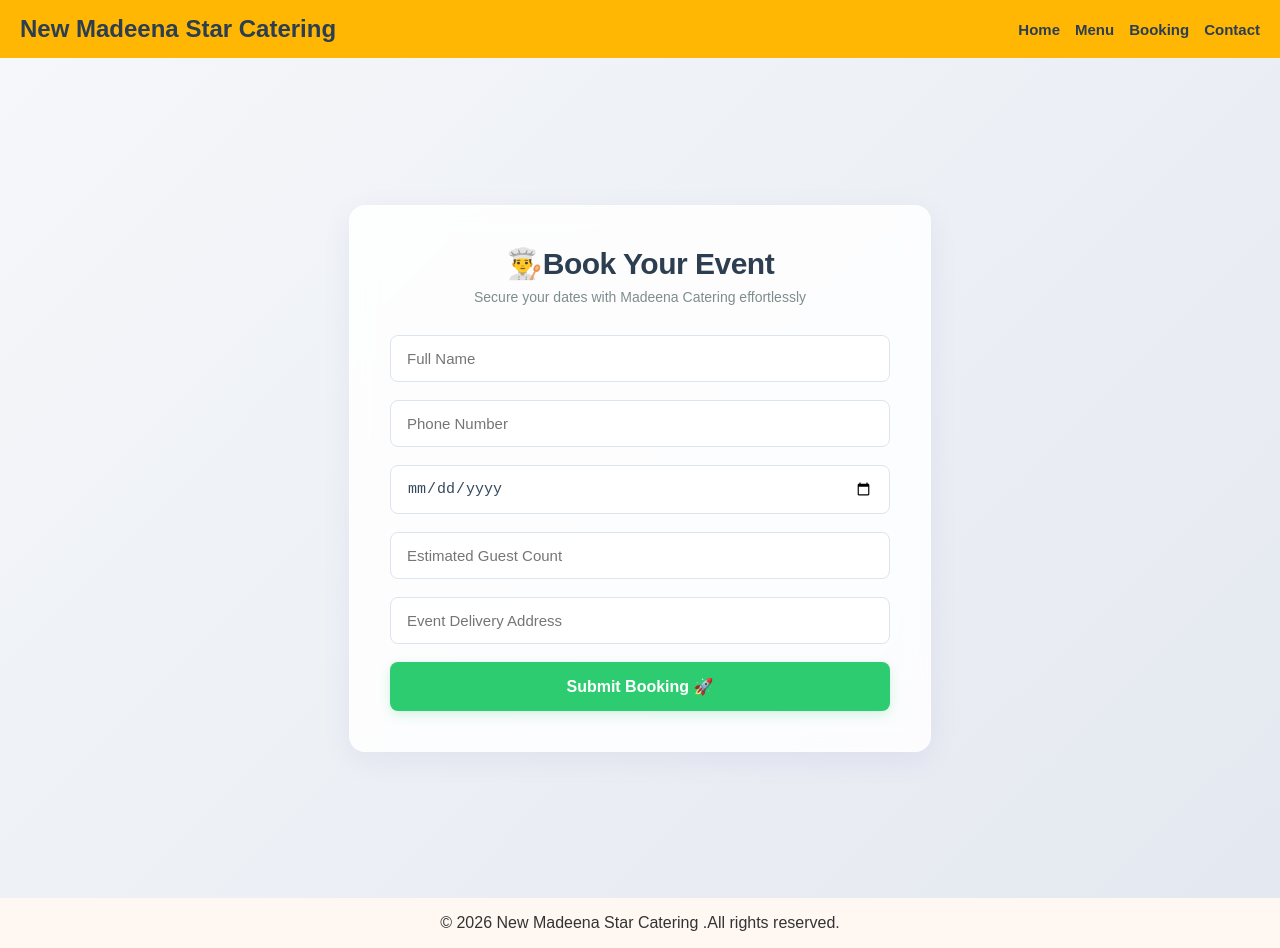
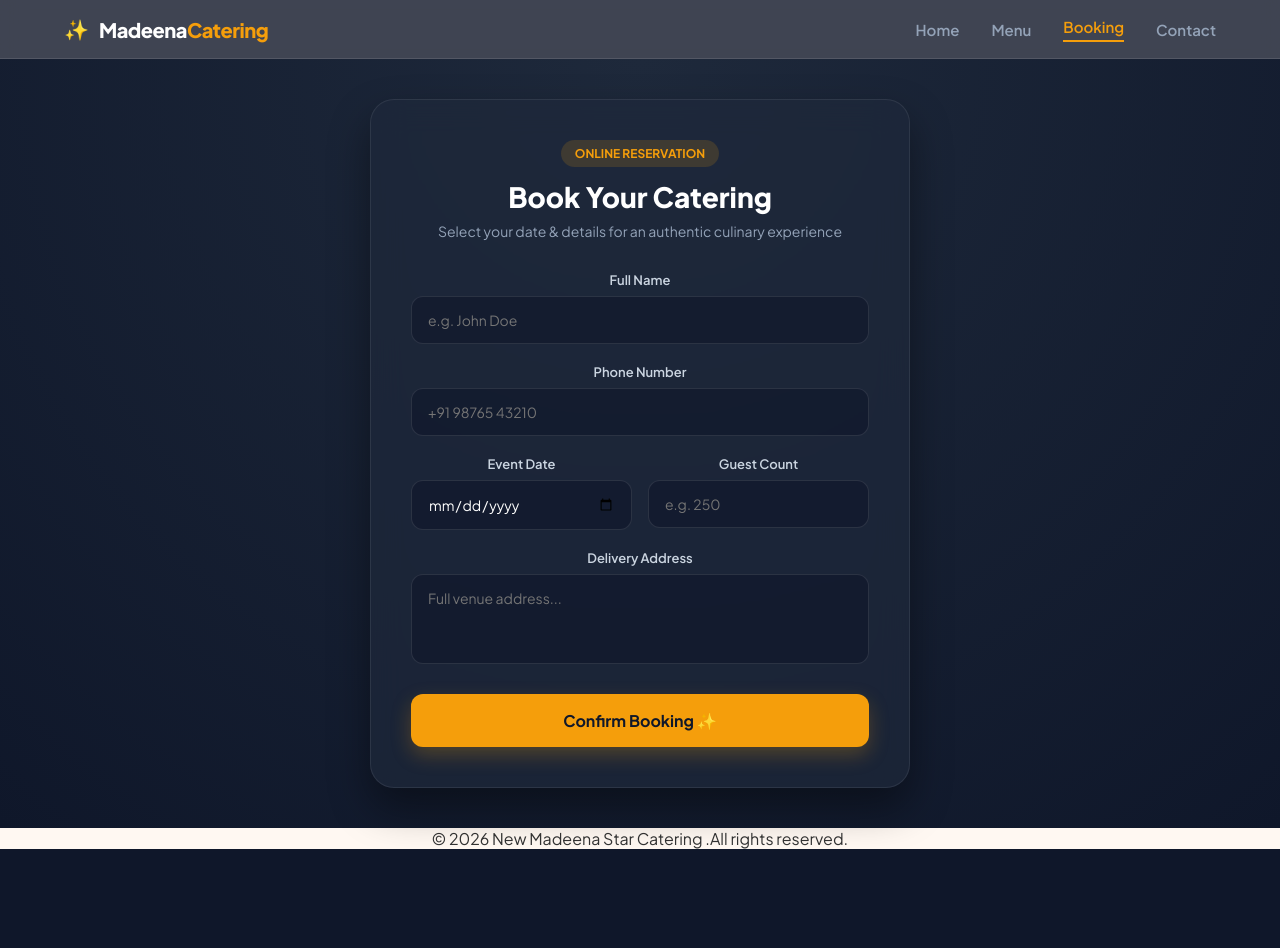
Before and after one commit to Nayeem036/new-madeena-frontend, a React (Create React App) app: page /booking in a window 1280 px wide. After the commit the page ends 849 px from the top, so only its background shows below. Built offline with nearby package versions, Linux system fonts and the light colour scheme.

Commit message:
style: upgrade application UI layout to modern 2026 design

```diff
--- a/src/Pages/Booking.jsx
+++ b/src/Pages/Booking.jsx
@@ -20,105 +20,96 @@ function Booking() {
     try {
       const response = await fetch('http://98.88.26.45:5000/api/booking', {
         method: 'POST',
-        headers: {
-          'Content-Type': 'application/json',
-        },
+        headers: { 'Content-Type': 'application/json' },
         body: JSON.stringify(formData),
       });
 
       if (response.ok) {
-        const result = await response.json();
-
-        // Branded SweetAlert2 Modal
         Swal.fire({
-          title: "New Madeena Star Catering",
-          text: result.message || "🎉 Success! Your catering order has been successfully booked. We look forward to serving you!",
+          title: "Reservation Received",
+          text: "Your catering order has been submitted successfully!",
           icon: "success",
-          confirmButtonColor: "#2ECC71",
-          confirmButtonText: "Awesome!",
-          borderRadius: "12px"
+          confirmButtonColor: "#F59E0B"
         });
-
         setFormData({ name: "", phone: "", eventDate: "", guests: "", address: "" });
       } else {
-        Swal.fire({
-          title: "New Madeena Star Catering",
-          text: "Server Error. Please try again.",
-          icon: "error",
-          confirmButtonColor: "#E74C3C"
-        });
+        Swal.fire({ title: "Error", text: "Server issue. Please try again.", icon: "error" });
       }
-    } catch (error) {
-      console.error("Connection Error:", error);
-      Swal.fire({
-        title: "New Madeena Star Catering",
-        text: "Could not reach the backend.",
-        icon: "warning",
-        confirmButtonColor: "#F39C12"
-      });
+    } catch (err) {
+      Swal.fire({ title: "Connection Error", text: "Unable to reach backend.", icon: "warning" });
     } finally {
       setIsSubmitting(false);
     }
   };
 
   return (
-    <div style={styles.pageContainer}>
-      <div style={styles.glassCard}>
-        <h1 style={styles.title}> 👨‍🍳Book Your Event</h1>
-        <p style={styles.subtitle}>Secure your dates with Madeena Catering effortlessly</p>
+    <div style={bookingStyles.pageWrapper}>
+      <div style={bookingStyles.glassCard}>
+        <div style={bookingStyles.headerArea}>
+          <span style={bookingStyles.badge}>Online Reservation</span>
+          <h1 style={bookingStyles.title}>Book Your Catering</h1>
+          <p style={bookingStyles.subtitle}>Select your date & details for an authentic culinary experience</p>
+        </div>
 
-        <form onSubmit={handleSubmit} style={styles.formStructure}>
-          <div style={styles.inputWrapper}>
+        <form onSubmit={handleSubmit} style={bookingStyles.form}>
+          <div style={bookingStyles.inputGroup}>
+            <label style={bookingStyles.label}>Full Name</label>
             <input
               name="name"
               value={formData.name}
-              placeholder="Full Name"
               onChange={handleChange}
-              style={styles.modernInput}
+              placeholder="e.g. John Doe"
+              style={bookingStyles.input}
               required
             />
           </div>
 
-          <div style={styles.inputWrapper}>
+          <div style={bookingStyles.inputGroup}>
+            <label style={bookingStyles.label}>Phone Number</label>
             <input
               name="phone"
               value={formData.phone}
-              placeholder="Phone Number"
               onChange={handleChange}
-              style={styles.modernInput}
+              placeholder="+91 98765 43210"
+              style={bookingStyles.input}
               required
             />
           </div>
 
-          <div style={styles.inputWrapper}>
+          <div style={bookingStyles.gridTwo}>
+            <div style={bookingStyles.inputGroup}>
+              <label style={bookingStyles.label}>Event Date</label>
               <input
+                type="date"
                 name="eventDate"
                 value={formData.eventDate}
-              type="date"
                 onChange={handleChange}
-              style={styles.modernInput}
+                style={bookingStyles.input}
                 required
               />
             </div>
-
-          <div style={styles.inputWrapper}>
+            <div style={bookingStyles.inputGroup}>
+              <label style={bookingStyles.label}>Guest Count</label>
               <input
+                type="number"
                 name="guests"
                 value={formData.guests}
-              placeholder="Estimated Guest Count"
                 onChange={handleChange}
-              style={styles.modernInput}
+                placeholder="e.g. 250"
+                style={bookingStyles.input}
                 required
               />
             </div>
+          </div>
 
-          <div style={styles.inputWrapper}>
-            <input
+          <div style={bookingStyles.inputGroup}>
+            <label style={bookingStyles.label}>Delivery Address</label>
+            <textarea
               name="address"
               value={formData.address}
-              placeholder="Event Delivery Address"
               onChange={handleChange}
-              style={styles.modernInput}
+              placeholder="Full venue address..."
+              style={{ ...bookingStyles.input, height: "90px", resize: "none" }}
               required
             />
           </div>
@@ -126,9 +117,9 @@ function Booking() {
           <button
             type="submit"
             disabled={isSubmitting}
-            style={isSubmitting ? { ...styles.submitBtn, ...styles.btnDisabled } : styles.submitBtn}
+            style={isSubmitting ? { ...bookingStyles.btn, opacity: 0.6 } : bookingStyles.btn}
           >
-            {isSubmitting ? "Processing Reservation..." : "Submit Booking 🚀"}
+            {isSubmitting ? "Processing..." : "Confirm Booking ✨"}
           </button>
         </form>
       </div>
@@ -136,75 +127,92 @@ function Booking() {
   );
 }
 
-const styles = {
-  pageContainer: {
-    minHeight: "100vh",
+const bookingStyles = {
+  pageWrapper: {
+    minHeight: "calc(100vh - 70px)",
     display: "flex",
     justifyContent: "center",
     alignItems: "center",
-    background: "linear-gradient(135deg, #f5f7fa 0%, #e4e8f0 100%)",
-    padding: "20px"
+    padding: "40px 20px",
+    background: "radial-gradient(circle at top, #1E293B 0%, #0F172A 100%)"
   },
   glassCard: {
-    background: "rgba(255, 255, 255, 0.85)",
-    backdropFilter: "blur(12px)",
-    borderRadius: "16px",
+    width: "100%",
+    maxWidth: "540px",
+    backgroundColor: "rgba(30, 41, 59, 0.7)",
+    backdropFilter: "blur(16px)",
+    borderRadius: "24px",
+    border: "1px solid rgba(255, 255, 255, 0.08)",
     padding: "40px",
-    width: "100%",
-    maxWidth: "500px",
-    boxShadow: "0 8px 32px 0 rgba(31, 38, 135, 0.06)",
-    border: "1px solid rgba(255, 255, 255, 0.4)",
-    textAlign: "center"
+    boxShadow: "0 20px 40px rgba(0,0,0,0.4)"
+  },
+  headerArea: {
+    textAlign: "center",
+    marginBottom: "32px"
+  },
+  badge: {
+    display: "inline-block",
+    padding: "6px 14px",
+    backgroundColor: "rgba(245, 158, 11, 0.15)",
+    color: "#F59E0B",
+    borderRadius: "20px",
+    fontSize: "12px",
+    fontWeight: "700",
+    textTransform: "uppercase",
+    marginBottom: "12px"
   },
   title: {
-    color: "#2C3E50",
-    fontSize: "30px",
-    fontWeight: "700",
-    margin: "0 0 8px 0",
-    letterSpacing: "-0.5px"
+    fontSize: "28px",
+    fontWeight: "800",
+    color: "#FFFFFF",
+    marginBottom: "8px"
   },
   subtitle: {
-    color: "#7F8C8D",
     fontSize: "14px",
-    margin: "0 0 30px 0"
+    color: "#94A3B8"
   },
-  formStructure: {
+  form: {
     display: "flex",
     flexDirection: "column",
-    gap: "18px"
+    gap: "20px"
   },
-  inputWrapper: {
-    width: "100%"
+  gridTwo: {
+    display: "grid",
+    gridTemplateColumns: "1fr 1fr",
+    gap: "16px"
   },
-  modernInput: {
+  inputGroup: {
+    display: "flex",
+    flexDirection: "column",
+    gap: "8px"
+  },
+  label: {
+    fontSize: "13px",
+    fontWeight: "600",
+    color: "#CBD5E1"
+  },
+  input: {
     width: "100%",
     padding: "14px 16px",
-    borderRadius: "8px",
-    border: "1px solid #DCE4EC",
-    backgroundColor: "#FFFFFF",
-    fontSize: "15px",
-    color: "#34495E",
-    transition: "all 0.2s ease-in-out",
-    boxSizing: "border-box",
+    backgroundColor: "rgba(15, 23, 42, 0.6)",
+    border: "1px solid rgba(255, 255, 255, 0.1)",
+    borderRadius: "12px",
+    color: "#FFFFFF",
+    fontSize: "14px",
     outline: "none"
   },
-  submitBtn: {
+  btn: {
     width: "100%",
-    padding: "15px",
-    borderRadius: "8px",
+    padding: "16px",
+    backgroundColor: "#F59E0B",
+    color: "#0F172A",
     border: "none",
-    backgroundColor: "#2ECC71",
-    color: "#FFFFFF",
+    borderRadius: "12px",
     fontSize: "16px",
-    fontWeight: "600",
+    fontWeight: "700",
     cursor: "pointer",
-    transition: "all 0.2s ease",
-    boxShadow: "0 4px 12px rgba(46, 204, 113, 0.2)"
-  },
-  btnDisabled: {
-    backgroundColor: "#95A5A6",
-    cursor: "not-allowed",
-    boxShadow: "none"
+    marginTop: "10px",
+    boxShadow: "0 8px 20px rgba(245, 158, 11, 0.25)"
   }
 };
 
--- a/src/components/Navbar.js
+++ b/src/components/Navbar.js
@@ -1,49 +1,136 @@
-import React from "react";
-import { Link } from "react-router-dom";
+import React, { useState } from "react";
+import { Link, useLocation } from "react-router-dom";
 
 function Navbar() {
+  const [isOpen, setIsOpen] = useState(false);
+  const location = useLocation();
+
+  const navLinks = [
+    { name: "Home", path: "/" },
+    { name: "Menu", path: "/menu" },
+    { name: "Booking", path: "/booking" },
+    { name: "Contact", path: "/contact" }
+  ];
+
   return (
-    <nav style={styles.navbar}>
-      <h2 style={styles.logo}>New Madeena Star Catering</h2>
-      <div style={styles.links}>
-        <Link to="/" style={styles.link}>Home</Link>
-        <Link to="/menu" style={styles.link}>Menu</Link>
-        <Link to="/booking" style={styles.link}>Booking</Link>
-        <Link to="/contact" style={styles.link}>Contact</Link>
+    <header style={styles.header}>
+      <div style={styles.container}>
+        <Link to="/" style={styles.logoGroup}>
+          <span style={styles.logoBadge}>✨</span>
+          <h2 style={styles.logoText}>Madeena<span style={styles.goldText}>Catering</span></h2>
+        </Link>
+
+        {/* Desktop Links */}
+        <nav style={styles.desktopNav}>
+          {navLinks.map((link) => (
+            <Link
+              key={link.path}
+              to={link.path}
+              style={{
+                ...styles.navLink,
+                ...(location.pathname === link.path ? styles.activeLink : {})
+              }}
+            >
+              {link.name}
+            </Link>
+          ))}
+        </nav>
+
+        {/* Mobile Toggle */}
+        <button style={styles.mobileBtn} onClick={() => setIsOpen(!isOpen)}>
+          {isOpen ? "✕" : "☰"}
+        </button>
       </div>
-    </nav>
+
+      {/* Mobile Drawer */}
+      {isOpen && (
+        <div style={styles.mobileDrawer}>
+          {navLinks.map((link) => (
+            <Link
+              key={link.path}
+              to={link.path}
+              style={styles.mobileNavLink}
+              onClick={() => setIsOpen(false)}
+            >
+              {link.name}
+            </Link>
+          ))}
+        </div>
+      )}
+    </header>
   );
 }
 
 const styles = {
-  navbar: {
+  header: {
+    position: "sticky",
+    top: 0,
+    zIndex: 1000,
+    backgroundColor: "rgba(15, 23, 42, 0.8)",
+    backdropFilter: "blur(12px)",
+    borderBottom: "1px solid rgba(255, 255, 255, 0.1)"
+  },
+  container: {
+    maxWidth: "1200px",
+    margin: "0 auto",
+    padding: "16px 24px",
     display: "flex",
     justifyContent: "space-between",
+    alignItems: "center"
+  },
+  logoGroup: {
+    display: "flex",
     alignItems: "center",
-    flexWrap: "wrap",
-    backgroundColor: "#ffb703",
-    padding: "15px 20px",
-    width: "100%",
-    boxSizing: "border-box",
     gap: "10px"
   },
-  logo: {
-    fontSize: "clamp(16px, 4vw, 24px)",
-    margin: 0,
-    color: "#2C3E50",
-    fontWeight: "700"
+  logoBadge: {
+    fontSize: "20px"
   },
-  links: {
+  logoText: {
+    fontSize: "20px",
+    fontWeight: "800",
+    color: "#FFFFFF",
+    letterSpacing: "-0.5px"
+  },
+  goldText: {
+    color: "#F59E0B"
+  },
+  desktopNav: {
     display: "flex",
-    gap: "15px",
-    flexWrap: "wrap",
-    justifyContent: "center"
+    gap: "32px",
+    alignItems: "center"
   },
-  link: {
-    textDecoration: "none",
-    color: "#2C3E50",
+  navLink: {
+    fontSize: "15px",
     fontWeight: "600",
-    fontSize: "15px"
+    color: "#94A3B8",
+    transition: "all 0.2s ease"
+  },
+  activeLink: {
+    color: "#F59E0B",
+    borderBottom: "2px solid #F59E0B",
+    paddingBottom: "4px"
+  },
+  mobileBtn: {
+    display: "none",
+    background: "none",
+    border: "none",
+    color: "#FFFFFF",
+    fontSize: "24px",
+    cursor: "pointer"
+  },
+  mobileDrawer: {
+    display: "flex",
+    flexDirection: "column",
+    gap: "16px",
+    padding: "20px 24px",
+    backgroundColor: "#0F172A",
+    borderBottom: "1px solid rgba(255, 255, 255, 0.1)"
+  },
+  mobileNavLink: {
+    fontSize: "18px",
+    fontWeight: "600",
+    color: "#F8FAFC"
   }
 };
 
--- a/src/index.css
+++ b/src/index.css
@@ -1,13 +1,31 @@
-body {
-  margin: 0;
-  font-family: -apple-system, BlinkMacSystemFont, 'Segoe UI', 'Roboto', 'Oxygen',
-    'Ubuntu', 'Cantarell', 'Fira Sans', 'Droid Sans', 'Helvetica Neue',
-    sans-serif;
-  -webkit-font-smoothing: antialiased;
-  -moz-osx-font-smoothing: grayscale;
+@import url('https://fonts.googleapis.com/css2?family=Plus+Jakarta+Sans:wght@400;500;600;700;800&display=swap');
+
+:root {
+  --bg-primary: #0F172A;
+  --bg-card: rgba(30, 41, 59, 0.7);
+  --accent-gold: #F59E0B;
+  --accent-gold-hover: #D97706;
+  --text-main: #F8FAFC;
+  --text-muted: #94A3B8;
+  --border-light: rgba(255, 255, 255, 0.1);
+  --glass-blur: blur(16px);
 }
 
-code {
-  font-family: source-code-pro, Menlo, Monaco, Consolas, 'Courier New',
-    monospace;
+* {
+  margin: 0;
+  padding: 0;
+  box-sizing: border-box;
+  font-family: 'Plus Jakarta Sans', sans-serif;
 }
+
+html, body {
+  background-color: var(--bg-primary);
+  color: var(--text-main);
+  max-width: 100%;
+  overflow-x: hidden;
+}
+
+a {
+  text-decoration: none;
+  color: inherit;
+}
```
Lines whose indentation alone changed are shown as unchanged.
